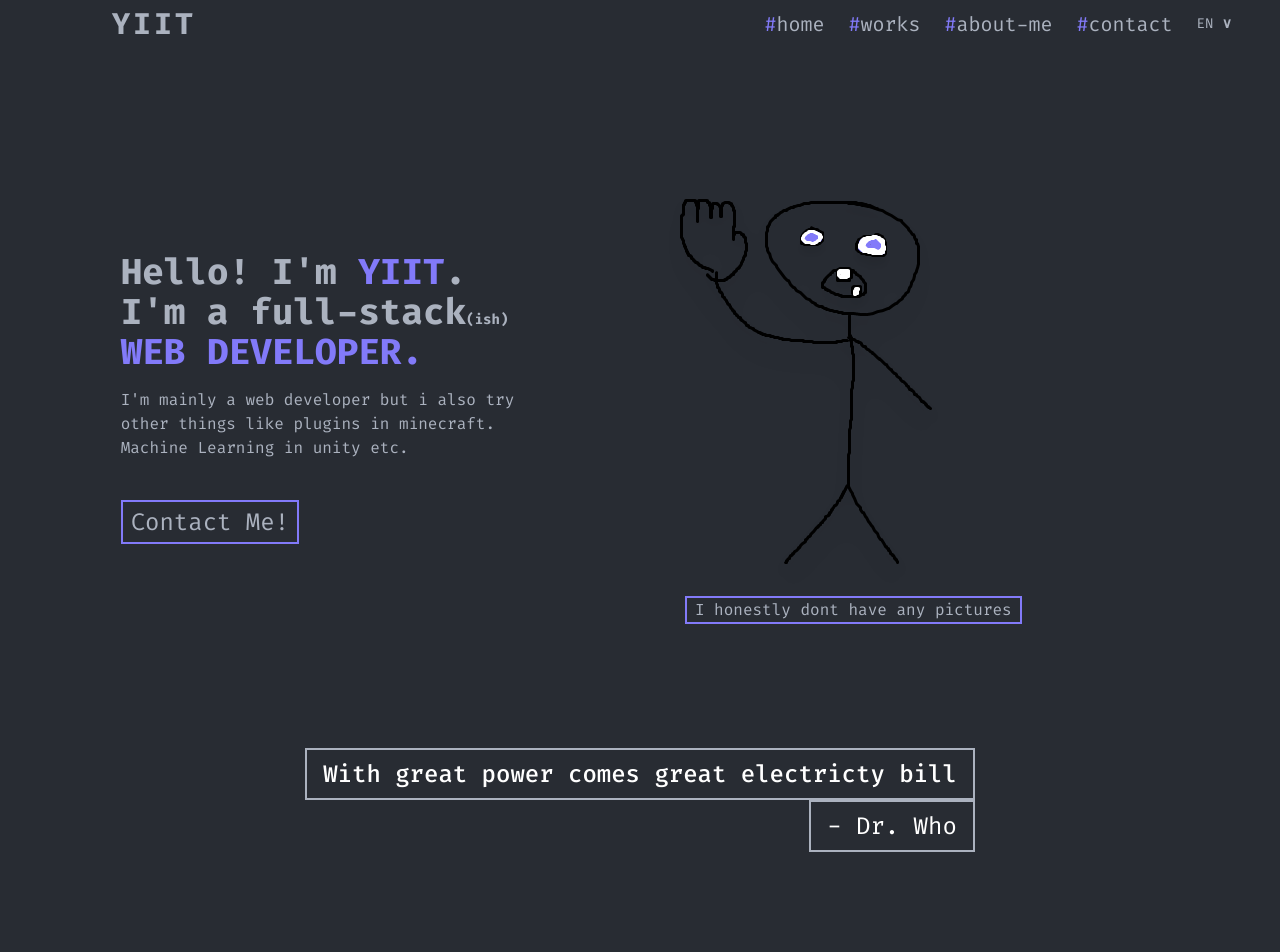
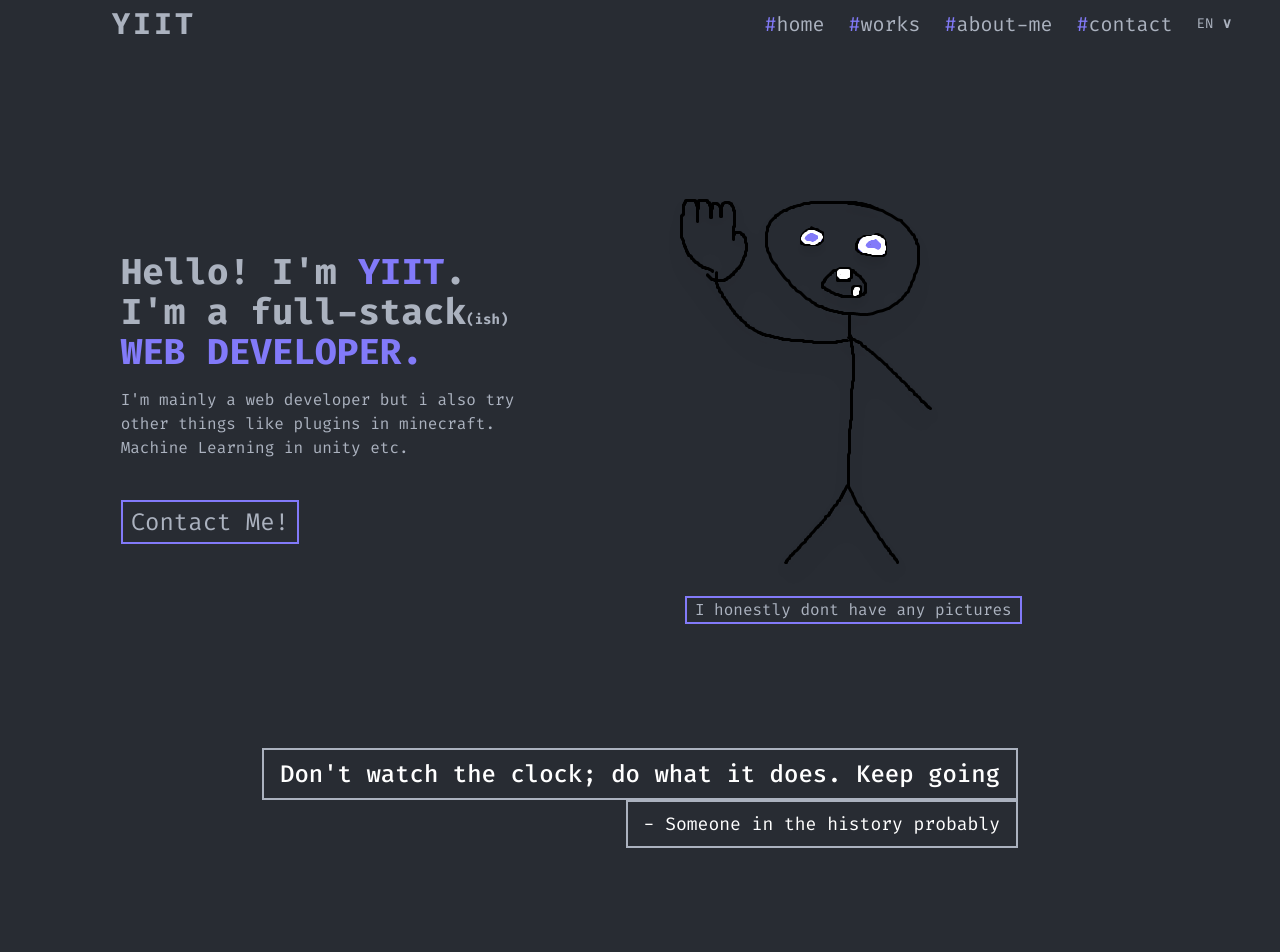
Before and after one commit to YiitWT/yiit.xyz, a React (Vite) app: page / in a window 1280 px wide. Shown: the top 952 px of the page. Built offline with nearby package versions, Linux system fonts and the light colour scheme; what tailwindcss-animated would draw is missing.

Commit message:
Random Quote System

```diff
--- a/src/components/Quote.tsx
+++ b/src/components/Quote.tsx
@@ -1,12 +1,43 @@
 const Quote = () => {
+        const quotes = [
+        "With great power comes great electricity bill",
+        "The best way to predict the future is to invent it",
+        "Life is 10% what happens to us and 90% how we react to it",
+        "The only limit to our realization of tomorrow is our doubts of today",
+        "Success is not final, failure is not fatal: It is the courage to continue that counts",
+        "The only way to do great work is to love what you do",
+        "You miss 100% of the shots you don't take",
+        "The future belongs to those who believe in the beauty of their dreams",
+        "It does not matter how slowly you go as long as you do not stop",
+        "The only impossible journey is the one you never begin",
+        "Believe you can and you're halfway there",
+        "Act as if what you do makes a difference. It does",
+        "Success usually comes to those who are too busy to be looking for it",
+        "Don't watch the clock; do what it does. Keep going",
+        "You can't build a reputation on what you are going to do",
+        "The future depends on what you do today",
+        "The best revenge is massive success",
+        "Your time is limited, so don't waste it living someone else's life",
+        "The only way to achieve the impossible is to believe it is possible",
+        "Success is not how high you have climbed, but how you make a positive difference to the world",
+        "The only place where success comes before work is in the dictionary",
+        "Success is walking from failure to failure with no loss of enthusiasm",
+        "The way to get started is to quit talking and begin doing",
+        "Don't be afraid to give up the good to go for the great",
+        "If you want to achieve greatness stop asking for permission",
+        "Success is not in what you have, but who you are",
+        "Success is not the key to happiness. Happiness is the key to success. If you love what you are doing, you will be successful",
+        ]
     return (
         <div className="bg-background w-full pb-24">
                 <div className="flex-box w-fit flex-shrink items-center justify-center flex-col m-auto text-2xl">
                         <div className="border-2 border-secondary">
-                                <h1 className="px-4 py-2 text-white font-medium">With great power comes great electricty bill</h1>
+                                <h1 className="px-4 py-2 text-white font-medium">
+                                        {quotes[Math.floor(Math.random() * quotes.length)]}
+                                </h1>
                         </div>
-                        <div className="border-2 border-secondary ml-auto w-fit px-4 py-2 text-white">
-                                - Dr. Who
+                        <div className="border-2 border-secondary ml-auto w-fit px-4 py-2 text-white text-lg">
+                                - Someone in the history probably
                         </div>
                 </div>
         </div>
```
